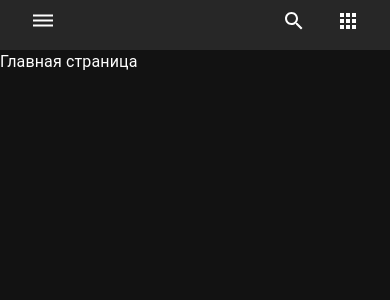
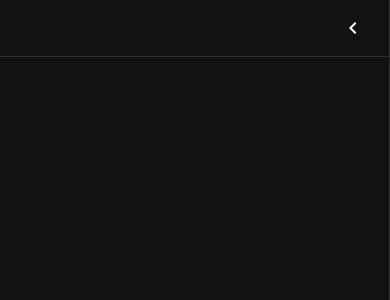
Before and after one commit to Innovavtion/kanban-board, a Next.js app: page / in a window 390 px wide. Both pictures are taken after a click on the button 43 px from the left and 21 px from the top of the page. Shown: the top 300 px of the page. Built offline with nearby package versions, Linux system fonts and the light colour scheme.

Commit message:
add: adaptive drawer menu in navbar;

```diff
--- a/components/Navbar/Navbar.tsx
+++ b/components/Navbar/Navbar.tsx
@@ -7,6 +7,7 @@ import NavbarLeftSection from "./NavbarLeftSection";
 import NavbarDrawer from "./NavbarDrawer";
 
 import { AppBar, Box, Toolbar } from "@mui/material";
+import NavbarDrawerAdaptiveMenu from "./NavbarDrawerAdaptiveMenu";
 
 type Props = {
   mode: boolean;
@@ -19,6 +20,13 @@ export default function Navbar({ mode, setMode }: Props) {
 
   const drawerOpen = (open: boolean) => {
     setOpen(!open);
+  };
+
+  // Open Adaptive Menu
+  const [openAdaptiveMenu, setOpenAdaptiveMenu] = useState(false);
+
+  const drawerOpenAdaptiveMenu = (openAdaptiveMenu: boolean) => {
+    setOpenAdaptiveMenu(!openAdaptiveMenu);
   };
 
   // Adaptive navbar
@@ -46,7 +54,11 @@ export default function Navbar({ mode, setMode }: Props) {
         <Toolbar
           sx={{ display: "flex", justifyContent: "space-between", mt: -0.85 }}
         >
-          <NavbarLeftSection navbarSize={size} />
+          <NavbarLeftSection
+            navbarSize={size}
+            openAdaptiveMenu={openAdaptiveMenu}
+            drawerOpenAdaptiveMenu={drawerOpenAdaptiveMenu}
+          />
           <NavbarRightSection open={open} drawerOpen={drawerOpen} />
         </Toolbar>
         <NavbarDrawer
@@ -55,6 +67,11 @@ export default function Navbar({ mode, setMode }: Props) {
           open={open}
           drawerOpen={drawerOpen}
         />
+        <NavbarDrawerAdaptiveMenu
+          openAdaptiveMenu={openAdaptiveMenu}
+          drawerOpenAdaptiveMenu={drawerOpenAdaptiveMenu}
+          navbarSize={size}
+        />
       </AppBar>
     </Box>
   );
--- /dev/null
+++ b/components/Navbar/NavbarDrawerAdaptiveMenu.tsx
@@ -0,0 +1,102 @@
+// Theme Mui
+import { useTheme } from "@mui/material/styles";
+
+// Components Mui
+import {
+  Drawer,
+  IconButton,
+  Divider,
+  List,
+  ListItem,
+  ListItemButton,
+  ListItemIcon,
+  Typography,
+} from "@mui/material";
+
+// Icons Mui
+import ChevronLeftIcon from "@mui/icons-material/ChevronLeft";
+import ChevronRightIcon from "@mui/icons-material/ChevronRight";
+import Brightness4Icon from "@mui/icons-material/Brightness4";
+import Brightness7Icon from "@mui/icons-material/Brightness7";
+import ChatIcon from "@mui/icons-material/Chat";
+import MailIcon from "@mui/icons-material/Mail";
+
+// Styles Mui
+import { styled } from "@mui/material/styles";
+import { useEffect } from "react";
+
+// Drawer Styles Mui
+const DrawerHeader = styled("div")(({ theme }) => ({
+  display: "flex",
+  alignItems: "center",
+  padding: theme.spacing(0, 2),
+  // necessary for content to be below app bar
+  ...theme.mixins.toolbar,
+  justifyContent: "flex-end",
+}));
+
+type Props = {
+  openAdaptiveMenu: boolean;
+  drawerOpenAdaptiveMenu: (openAdaptiveMenu: boolean) => void;
+  navbarSize: any;
+};
+
+export default function NavbarDrawerAdaptiveMenu({
+  openAdaptiveMenu,
+  drawerOpenAdaptiveMenu,
+  navbarSize,
+}: Props) {
+  const theme = useTheme();
+  const drawerWidth = navbarSize.clientWidth;
+
+  const removeOpenAdaptiveMenu = () => {
+    if (drawerWidth >= 1100 && openAdaptiveMenu === true) {
+      drawerOpenAdaptiveMenu(openAdaptiveMenu);
+    }
+  };
+
+  useEffect(() => {
+    window.addEventListener("removeAdaptiveMenu", removeOpenAdaptiveMenu);
+    removeOpenAdaptiveMenu();
+    return () => {
+      window.removeEventListener("removeAdaptiveMenu", removeOpenAdaptiveMenu);
+    };
+  });
+
+  return (
+    <Drawer
+      sx={{
+        width: drawerWidth,
+        flexShrink: 0,
+        "& .MuiDrawer-paper": {
+          width: drawerWidth,
+          boxSizing: "border-box",
+          display: "flex",
+        },
+      }}
+      variant="persistent"
+      anchor="left"
+      open={openAdaptiveMenu}
+    >
+      <DrawerHeader
+        sx={{
+          "@media (min-width: 600px)": {
+            minHeight: "49px",
+          },
+        }}
+      >
+        <IconButton
+          onClick={() => drawerOpenAdaptiveMenu(openAdaptiveMenu)}
+          color="inherit"
+        >
+          {theme.direction === "ltr" ? (
+            <ChevronLeftIcon sx={{ p: 0 }} />
+          ) : (
+            <ChevronRightIcon sx={{ p: 0 }} />
+          )}
+        </IconButton>
+      </DrawerHeader>
+      <Divider />
+    </Drawer>
+  );
+}
--- a/components/Navbar/NavbarLeftSection.tsx
+++ b/components/Navbar/NavbarLeftSection.tsx
@@ -9,9 +9,15 @@ import DehazeIcon from "@mui/icons-material/Dehaze";
 
 type Props = {
   navbarSize: any;
+  openAdaptiveMenu: boolean;
+  drawerOpenAdaptiveMenu: (openAdaptiveMenu: boolean) => void;
 };
 
-export default function NavbarLeftSection({ navbarSize }: Props) {
+export default function NavbarLeftSection({
+  navbarSize,
+  openAdaptiveMenu,
+  drawerOpenAdaptiveMenu,
+}: Props) {
   return (
     <Box sx={{ display: "flex" }}>
       {navbarSize.clientWidth < 1100 ? (
@@ -25,6 +31,7 @@ export default function NavbarLeftSection({ navbarSize }: Props) {
             ml: "5px",
             ":hover": { backgroundColor: "rgba(255, 255, 255, 0.08)" },
           }}
+          onClick={() => drawerOpenAdaptiveMenu(openAdaptiveMenu)}
         >
           <DehazeIcon />
         </Button>
```
